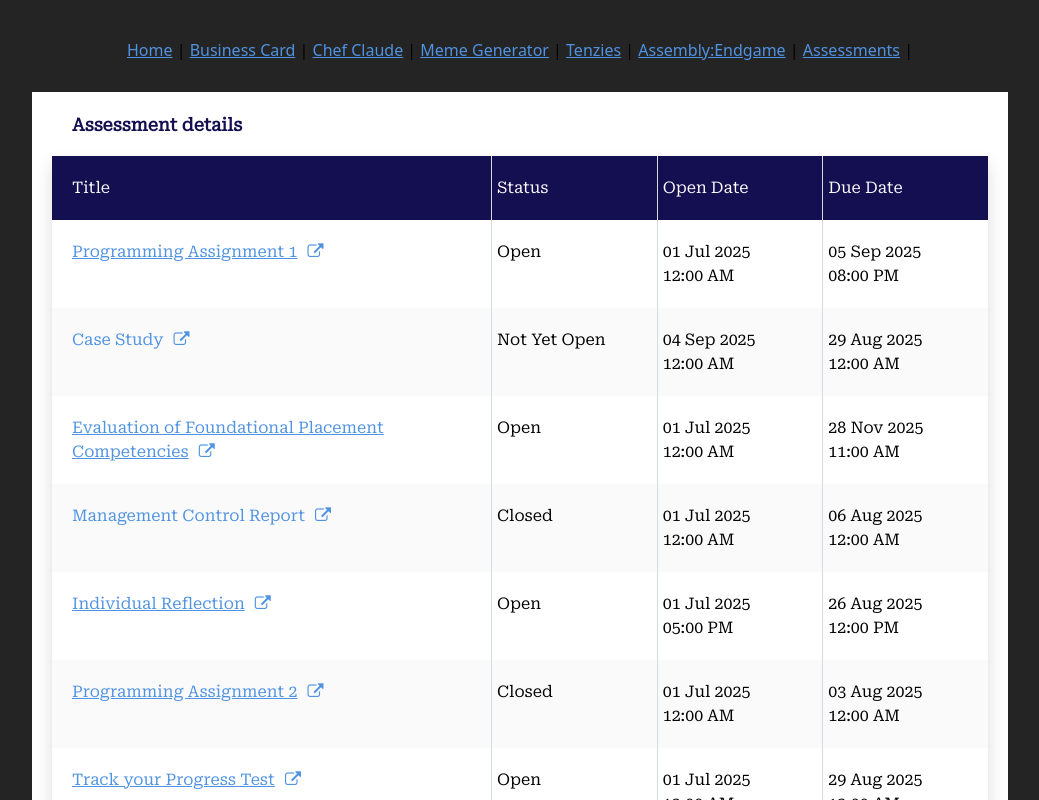
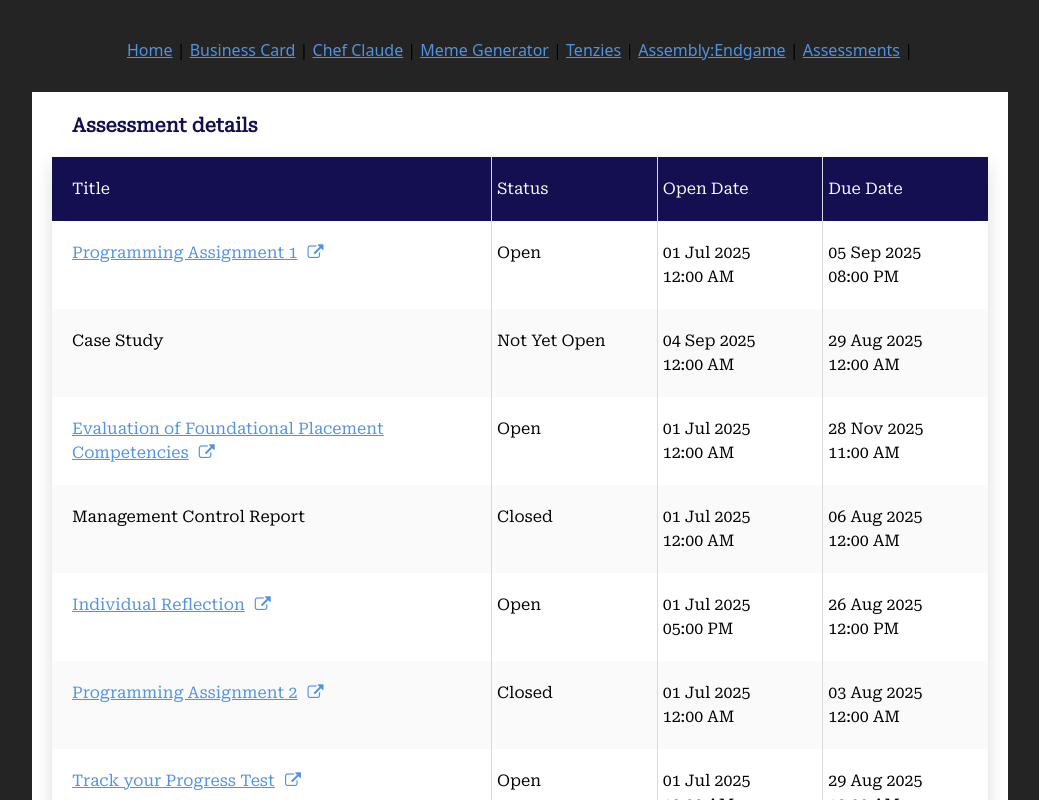
Before and after one commit to zeni0/vite-react, a React (Vite) app: page /assessments in a window 1280 px wide. Shown: the top 800 px of the page, without its empty margins (120-1159 px from the left). Built offline with nearby package versions, Linux system fonts and the light colour scheme.

Commit message:
feedback: no links become standard text and add a show less button

```diff
--- a/src/App.css
+++ b/src/App.css
@@ -450,7 +450,7 @@ main.chef-claude-page ul {
   padding: 20px;
 }
 
-#assessments h3 {
+#assessments h2 {
   color: #140F50;
   text-align: left;
   font-weight: 700;
--- a/src/pages/Assessments.jsx
+++ b/src/pages/Assessments.jsx
@@ -11,9 +11,13 @@ export default function Assessments() {
         setCourseCount(data.length)
     }
 
+    function showLessCouses() {
+        setCourseCount(10)
+    }
+
     return (
         <section id="assessments">
-            <h3>Assessment details</h3>
+            <h2>Assessment details</h2>
             <main className="assessment-container">
                 <div className="heading">
                     <div className="title">Title</div>
@@ -24,10 +28,13 @@ export default function Assessments() {
                 {data.slice(0,courseCount).map((course, index) =>
                 <div key={index} className={index % 2 === 1 ? "row grey" : "row"}>
                     <div className="title">
+                        { course.ASSIGNMENT_LMS_LINK ?
                         <a href={course.ASSIGNMENT_LMS_LINK} target="_blank">
                             {course.ASSIGNMENT_NAME}
                             <i style={{marginLeft:'10px'}} className="fa">&#xf08e;</i>
-                        </a>
+                        </a> :
+                        <span>{course.ASSIGNMENT_NAME}</span>
+                        }
                     </div>
                     <div style={{textTransform:"capitalize"}}>{course.ASSIGNMENT_STATUS_DESC.toLowerCase()}</div>
                     <div>{course.ASSIGNMENT_OPEN_DATE}</div>
@@ -35,7 +42,7 @@ export default function Assessments() {
                 </div>
                 )}
             </main>
-            {courseCount <= 10 &&<button onClick={showAllCouses}>Show all</button>}
+            {courseCount <= 10 ? <button onClick={showAllCouses}>Show all</button> : <button onClick={showLessCouses}>Show less</button>}
         </section>
     )
 }
```
